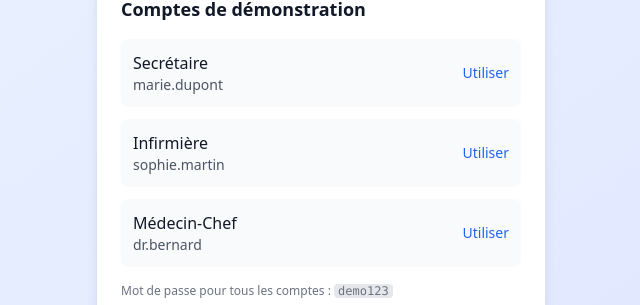
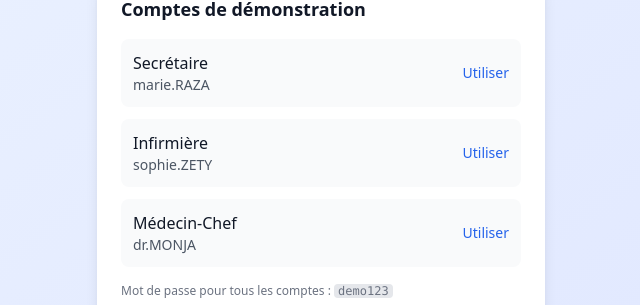
Before and after one commit to MONJA-Faso/gestion_patient, a React (Vite) app: page / in a window 1280 px wide. Shown: the part 573-878 px from the top of the page, without its empty margins (319-959 px from the left). Built offline with nearby package versions, Linux system fonts and the light colour scheme.

Commit message:
modification mockdata et autre

```diff
--- a/package.json
+++ b/package.json
@@ -28,6 +28,6 @@
     "tailwindcss": "^3.4.1",
     "typescript": "^5.5.3",
     "typescript-eslint": "^8.3.0",
-    "vite": "^5.4.2"
+    "vite": "^7.0.3"
   }
 }
--- a/src/components/auth/LoginForm.tsx
+++ b/src/components/auth/LoginForm.tsx
@@ -25,9 +25,9 @@ export const LoginForm: React.FC = () => {
   };
 
   const demoAccounts = [
-    { username: 'marie.dupont', role: 'Secrétaire', password: 'demo123' },
-    { username: 'sophie.martin', role: 'Infirmière', password: 'demo123' },
-    { username: 'dr.bernard', role: 'Médecin-Chef', password: 'demo123' }
+    { username: 'marie.RAZA', role: 'Secrétaire', password: 'demo123' },
+    { username: 'sophie.ZETY', role: 'Infirmière', password: 'demo123' },
+    { username: 'dr.MONJA', role: 'Médecin-Chef', password: 'demo123' }
   ];
 
   return (
--- a/src/components/common/Layout.tsx
+++ b/src/components/common/Layout.tsx
@@ -77,7 +77,7 @@ export const Layout: React.FC<LayoutProps> = ({ children, currentPage, onNavigat
               <Heart className="h-6 w-6 text-white" />
             </div>
             <div>
-              <h1 className="text-xl font-bold text-gray-900">MedCare</h1>
+              <h1 className="text-xl font-bold text-gray-900">FANANTENANA</h1>
               <p className="text-sm text-gray-500">Gestion Patients</p>
             </div>
           </div>
--- a/src/data/mockData.ts
+++ b/src/data/mockData.ts
@@ -3,9 +3,9 @@ import { User, Patient, MedicalRecord, PregnancyRecord, MenstrualCycleRecord, Ch
 export const mockUsers: User[] = [
   {
     id: '1',
-    username: 'marie.dupont',
+    username: 'marie.RAZA',
     firstName: 'Marie',
-    lastName: 'Dupont',
+    lastName: 'RAZADRASOA',
     role: 'secretary',
     email: 'marie.dupont@medcare.fr',
     isActive: true,
@@ -13,9 +13,9 @@ export const mockUsers: User[] = [
   },
   {
     id: '2',
-    username: 'sophie.martin',
+    username: 'sophie.ZETY',
     firstName: 'Sophie',
-    lastName: 'Martin',
+    lastName: 'ZETY',
     role: 'nurse',
     email: 'sophie.martin@medcare.fr',
     isActive: true,
@@ -23,9 +23,9 @@ export const mockUsers: User[] = [
   },
   {
     id: '3',
-    username: 'dr.bernard',
-    firstName: 'Jean',
-    lastName: 'Bernard',
+    username: 'dr.MONJA',
+    firstName: 'MONJA',
+    lastName: 'Faso',
     role: 'doctor',
     email: 'jean.bernard@medcare.fr',
     isActive: true,
```
Also changed, not shown: 1 other file (tests, documents, lock files or other folders).
